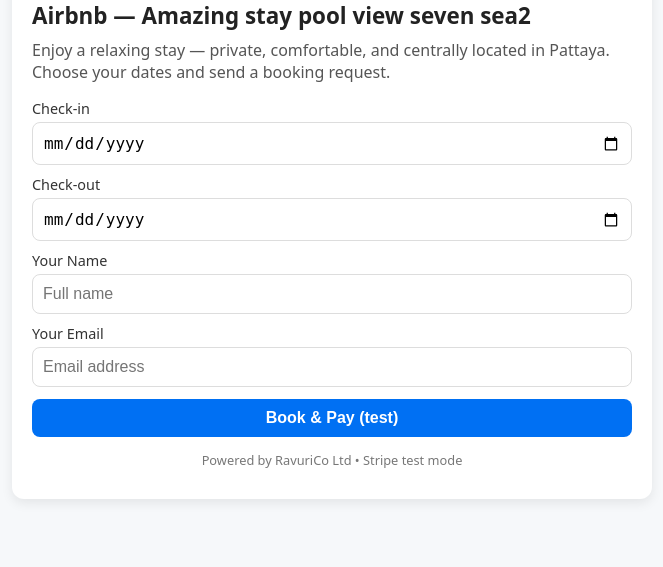
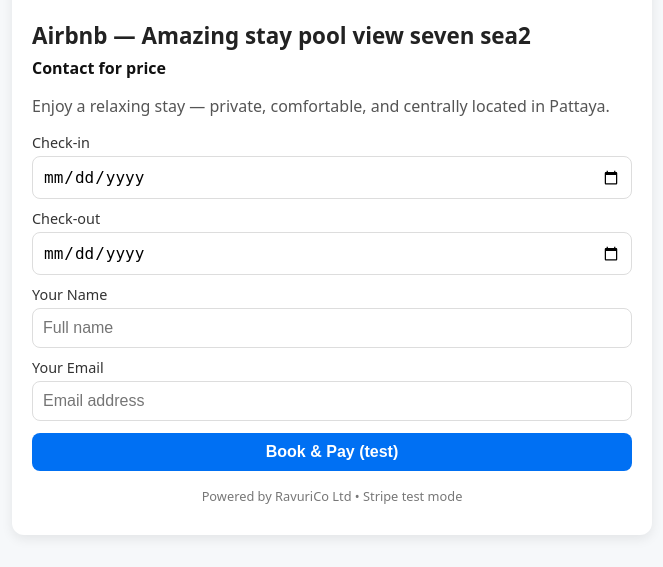
Before and after one commit to ravuri21/ravuricoltd-channelmanager-ui, a Flask app: page /r/1 in a window 1280 px wide. Shown: the part 292-859 px from the top of the page, without its empty margins (308-971 px from the left). Before the commit the page ends 793 px from the top, so only its background shows below. Run offline with Flask 3, Linux system fonts and the light colour scheme.

Commit message:
room.html

```diff
--- a/backend/templates/room.html
+++ b/backend/templates/room.html
@@ -10,17 +10,18 @@
     body { font-family: system-ui, Arial, sans-serif; margin:0; background:var(--bg); color:var(--text); }
     .container { max-width: 640px; margin: 32px auto; background:#fff; border-radius:12px;
       box-shadow:0 4px 12px rgba(0,0,0,.08); overflow:hidden; }
-    .hero img { width:100%; height:240px; object-fit:cover; display:block; }
+    .hero img { width:100%; height:260px; object-fit:cover; display:block; }
     .content { padding:20px; }
-    h1 { font-size:1.4rem; margin:0 0 8px; }
-    p.desc { color:var(--muted); margin:0 0 16px; }
+    h1 { font-size:1.4rem; margin:0 0 6px; }
+    .price { font-weight:700; margin:0 0 14px; color:#111; }
+    .muted { color:var(--muted); }
     label { display:block; font-size:.9rem; margin:10px 0 4px; color:#333; }
     input, button { width:100%; padding:10px; border-radius:8px; border:1px solid #ddd; font-size:1rem; }
     input:focus { outline:none; border-color: var(--blue); }
     button { background:var(--blue); color:#fff; border:none; font-weight:600; margin-top:12px; cursor:pointer; }
     button:hover { background:var(--blue-d); }
     button[disabled] { opacity:.7; cursor:not-allowed; }
-    .footer { text-align:center; font-size:.8rem; color:#777; margin:14px 0 10px; }
+    .footer { text-align:center; font-size:.8rem; color:#777; margin:16px 0 10px; }
     .msg { margin-top:10px; padding:10px; border-radius:8px; font-size:.95rem; }
     .ok { background:#ecfdf5; color:#065f46; border:1px solid #a7f3d0; }
     .err { background:#fef2f2; color:#991b1b; border:1px solid #fecaca; }
@@ -29,26 +30,26 @@
 <body>
   <div class="container">
     <div class="hero">
-      <!-- You can replace this with a real photo URL per unit later -->
-      <img src="https://source.unsplash.com/featured/?pattaya,villa" alt="Property photo">
+      <img src="{{ image_url }}" alt="Property photo">
     </div>
     <div class="content">
       <h1>{{ title }}</h1>
-      <p class="desc">Enjoy a relaxing stay — private, comfortable, and centrally located in Pattaya. Choose your dates and send a booking request.</p>
+      {% if price %}
+        <div class="price">฿ {{ '%.0f'|format(price) }} <span class="muted">/ night {{ currency }}</span></div>
+      {% else %}
+        <div class="price">Contact for price</div>
+      {% endif %}
+      <p class="muted">Enjoy a relaxing stay — private, comfortable, and centrally located in Pattaya.</p>
 
       <form id="bookForm" novalidate>
         <label>Check-in</label>
         <input id="start" type="date" required>
-
         <label>Check-out</label>
         <input id="end" type="date" required>
-
         <label>Your Name</label>
         <input id="name" type="text" placeholder="Full name" required>
-
         <label>Your Email</label>
         <input id="email" type="email" placeholder="Email address" required>
-
         <button id="submitBtn" type="submit">Book &amp; Pay (test)</button>
       </form>
 
@@ -58,22 +59,20 @@
   </div>
 
   <script>
-  // --- Set min dates to today (works on iPhone/Safari too) ---
   (function setMinDates(){
     const today = new Date();
     const yyyy = today.getFullYear();
     const mm = String(today.getMonth()+1).padStart(2,'0');
     const dd = String(today.getDate()).padStart(2,'0');
     const iso = `${yyyy}-${mm}-${dd}`;
-    const start = document.getElementById("start");
-    const end = document.getElementById("end");
-    start.min = iso;
-    end.min = iso;
+    start.min = iso; end.min = iso;
   })();
 
   const form = document.getElementById("bookForm");
   const msg  = document.getElementById("msg");
   const btn  = document.getElementById("submitBtn");
+  const start = document.getElementById("start");
+  const end = document.getElementById("end");
 
   function showMsg(text, ok=false){
     msg.textContent = text;
@@ -86,13 +85,12 @@
     msg.style.display = "none";
 
     const data = {
-      start_date: document.getElementById("start").value,
-      end_date:   document.getElementById("end").value,
+      start_date: start.value,
+      end_date:   end.value,
       name:       document.getElementById("name").value.trim(),
       email:      document.getElementById("email").value.trim()
     };
 
-    // Front-end validation
     if (!data.start_date || !data.end_date || !data.name || !data.email) {
       showMsg("❌ Please fill all fields.");
       return;
@@ -102,9 +100,7 @@
       return;
     }
 
-    // Build API URL: /api/public/book/<unit_id>
     const apiUrl = location.pathname.replace("/r/","/api/public/book/");
-
     btn.disabled = true;
     const original = btn.textContent;
     btn.textContent = "Processing…";
@@ -115,7 +111,6 @@
         headers:{"Content-Type":"application/json"},
         body: JSON.stringify(data)
       });
-
       const text = await res.text();
       let json = null;
       try { json = JSON.parse(text); } catch(_) {}
```
